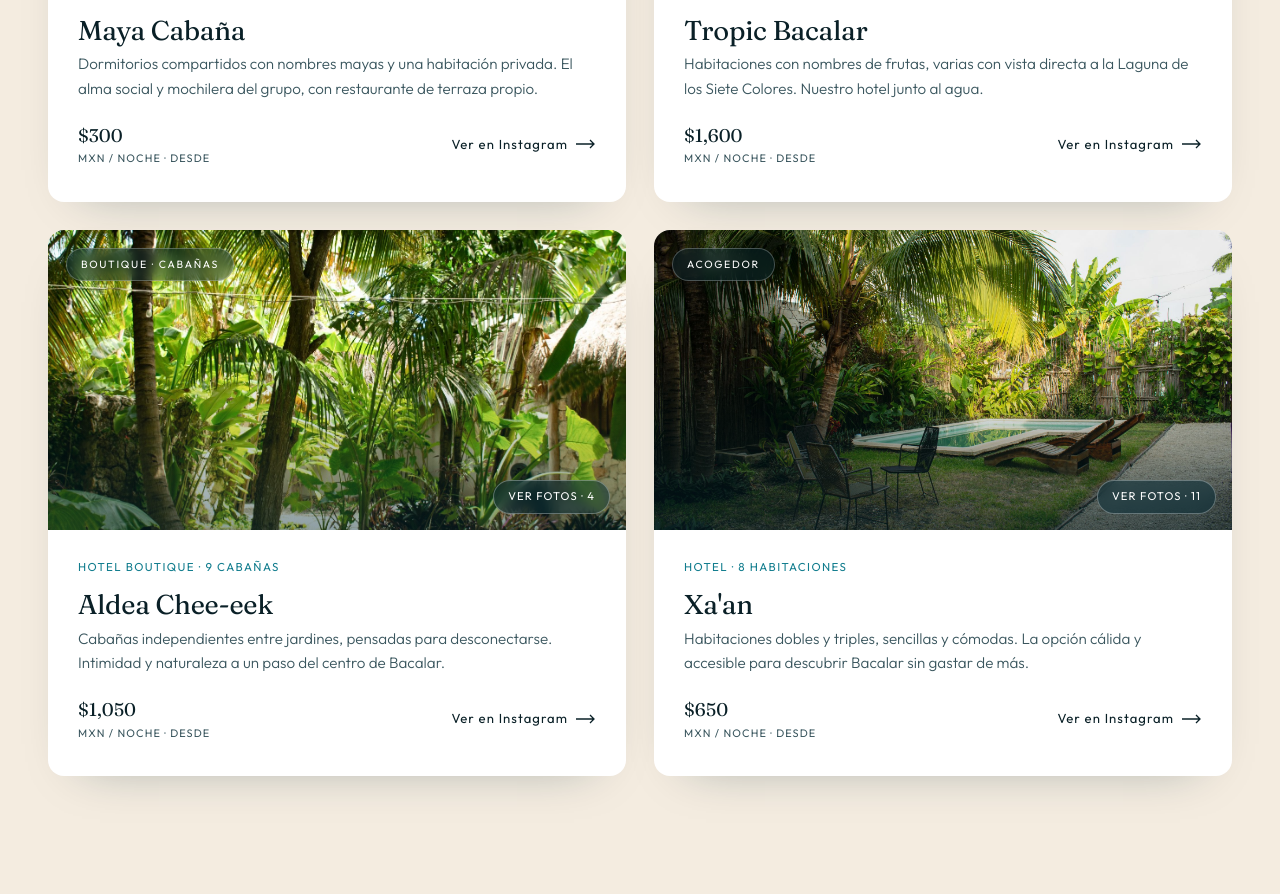
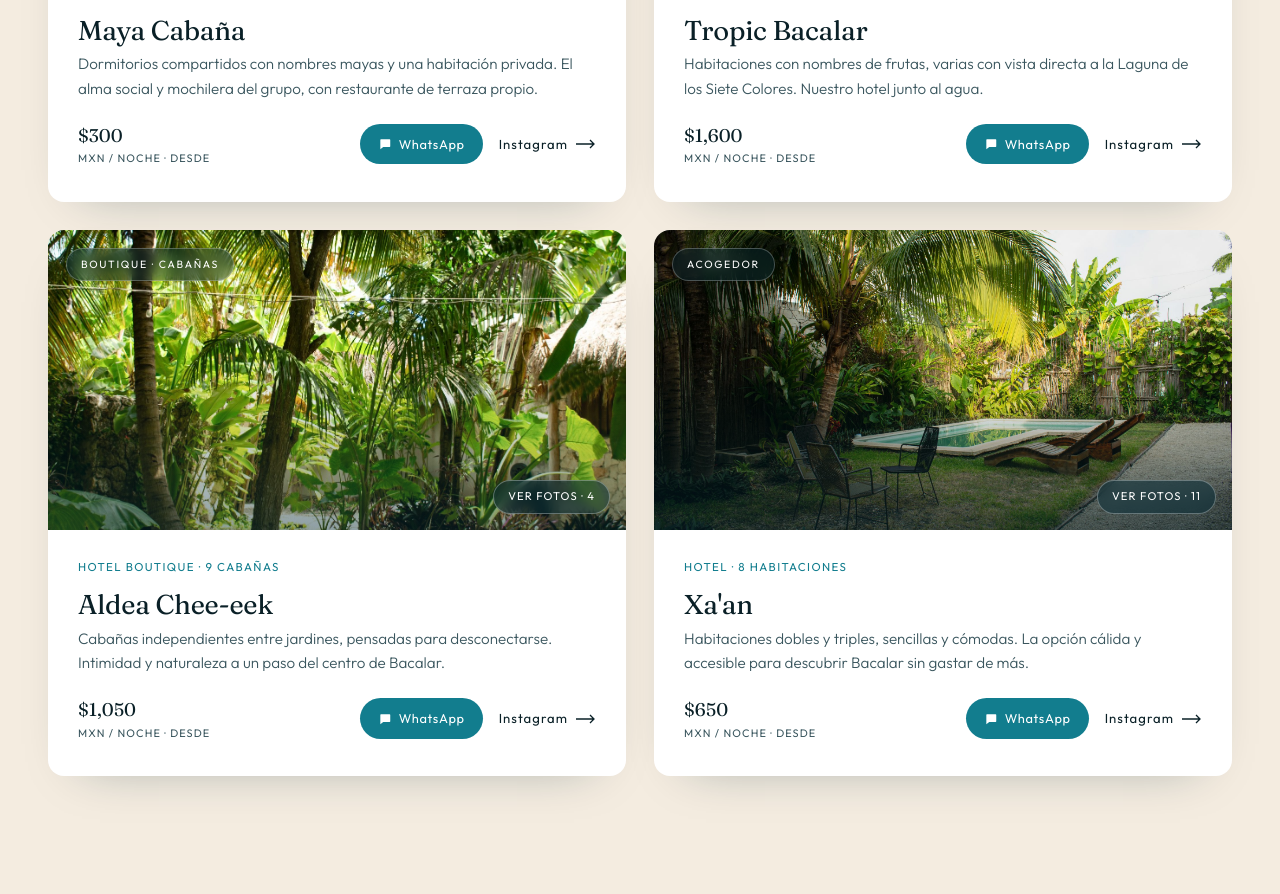
Before and after one commit to jaimert25-cpu/aca-group-bacalar, a Next.js app: page / in a window 1280 px wide. Shown: the part 2000-2894 px from the top of the page. Built offline with nearby package versions, Linux system fonts and the light colour scheme.

Commit message:
Add WhatsApp and Instagram links with icons

```diff
--- a/components/Hotels.tsx
+++ b/components/Hotels.tsx
@@ -7,6 +7,12 @@ import { useGallery } from "./GalleryProvider";
 const Arrow = () => (
   <svg width="20" height="10" viewBox="0 0 20 10" fill="none">
     <path d="M0 5h18M14 1l4 4-4 4" stroke="currentColor" strokeWidth="1.3" />
+  </svg>
+);
+
+const WaIcon = () => (
+  <svg width="14" height="14" viewBox="0 0 24 24" fill="currentColor" aria-hidden="true">
+    <path d="M4 4h16a1 1 0 0 1 1 1v11a1 1 0 0 1-1 1H9l-5 4V5a1 1 0 0 1 1-1z" />
   </svg>
 );
 
@@ -58,18 +64,42 @@ export default function Hotels() {
                   <div className="meta">{h.meta}</div>
                   <h3>{h.name}</h3>
                   <p>{h.desc}</p>
-                  <div className="foot">
+                  <div className="foot" style={{ flexWrap: "wrap", rowGap: "14px" }}>
                     <div className="price">
                       {h.price} <span>MXN / noche · desde</span>
                     </div>
+                    <div style={{ display: "flex", alignItems: "center", gap: "16px" }}>
+                      <a
+                        href={`${h.whatsapp}?text=${encodeURIComponent(
+                          `Hola, me interesa reservar en ${h.name}.`
+                        )}`}
+                        target="_blank"
+                        rel="noopener"
+                        aria-label={`Reservar ${h.name} por WhatsApp`}
+                        style={{
+                          display: "inline-flex",
+                          alignItems: "center",
+                          gap: "7px",
+                          background: "var(--teal)",
+                          color: "#fff",
+                          fontSize: ".8rem",
+                          letterSpacing: ".05em",
+                          padding: "10px 18px",
+                          borderRadius: "999px",
+                          whiteSpace: "nowrap",
+                        }}
+                      >
+                        <WaIcon /> WhatsApp
+                      </a>
                       <a
                         className="more"
                         href={h.instagram}
                         target="_blank"
                         rel="noopener"
                       >
-                      Ver en Instagram <Arrow />
+                        Instagram <Arrow />
                       </a>
+                    </div>
                   </div>
                 </div>
               </article>
```
Lines whose indentation alone changed are shown as unchanged.
